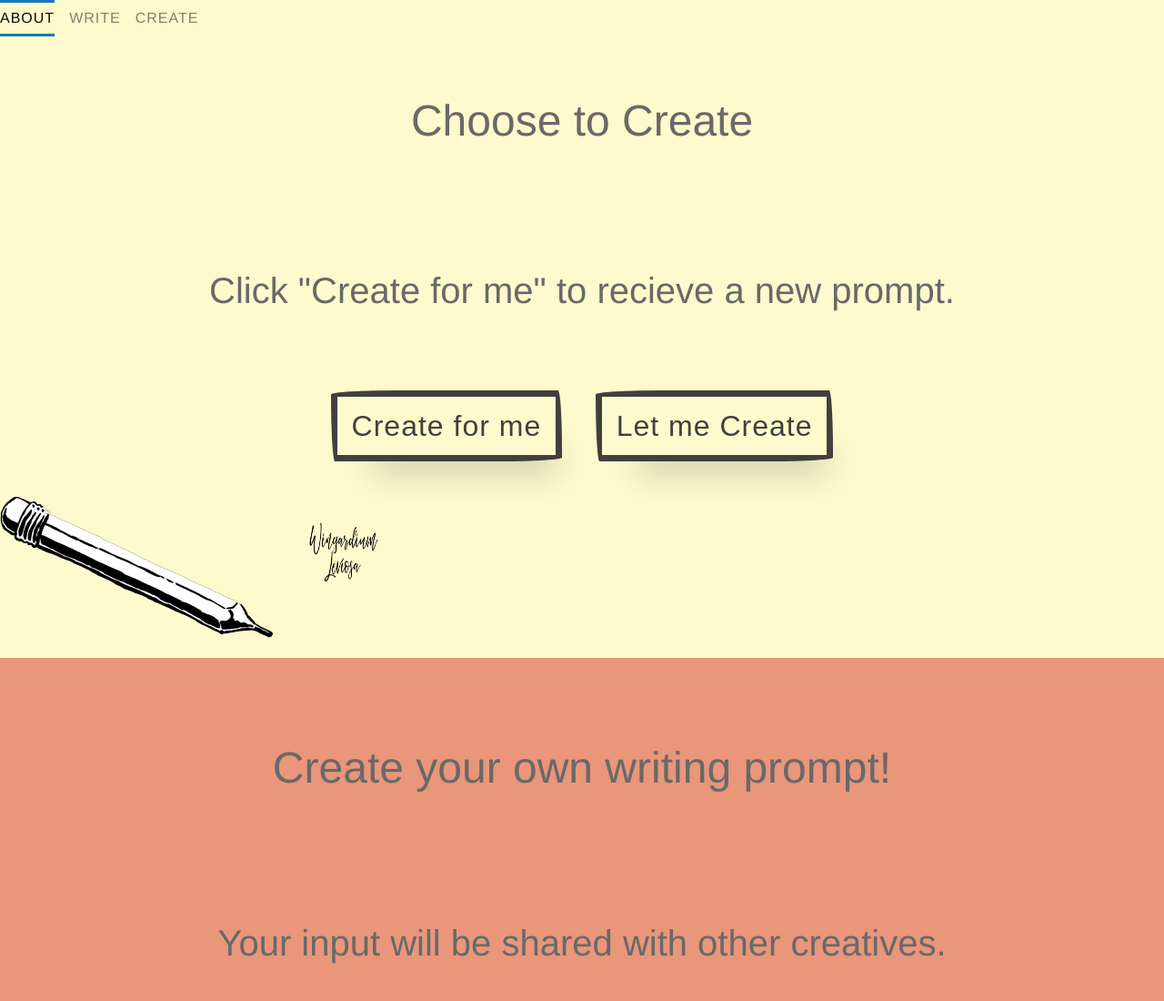
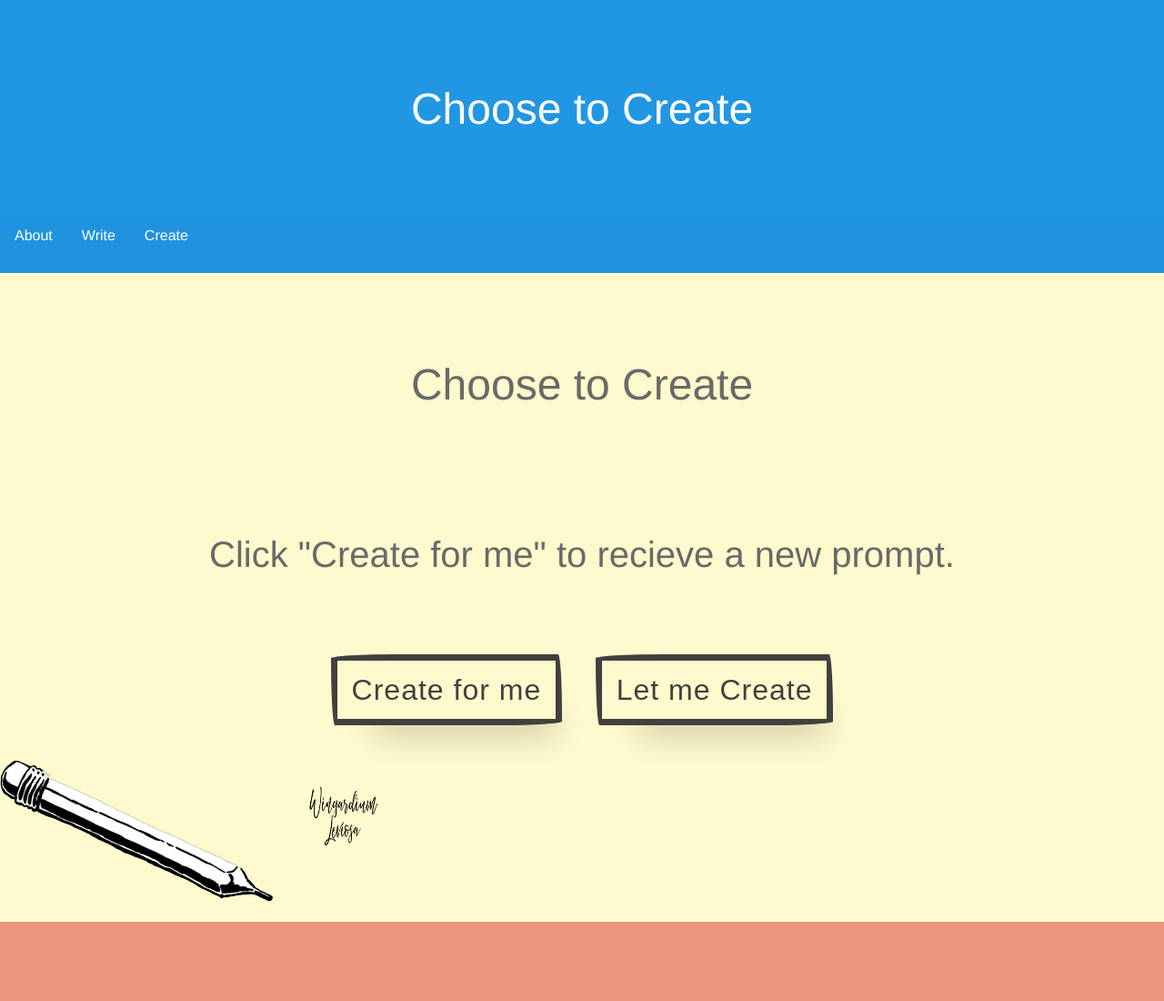
Before and after one commit to cristineshipman/choose_to_create, a website: page index.html in a window 1280 px wide. Shown: the top 1100 px of the page at 91% size. Drawn offline with Linux system fonts and the light colour scheme.

Commit message:
messing with nav bar

```diff
--- a/css/app.css
+++ b/css/app.css
@@ -1,6 +1,7 @@
 
 
 body {
+  padding-top: 330px;
   background: #FFFACD;
   color: #696969;
 }
@@ -55,59 +56,78 @@ button:hover {
   box-shadow:2px 8px 4px -6px hsla(0,0%,0%,.3);
 }
 
+/*NAVAGATION BAR*/
 
-.menu-hover-lines {
-  text-align: center;
-  text-transform: uppercase;
-  font-weight: 500;
-  letter-spacing: 1px;
-  transition: all 0.35s ease;
+.sticky-shrinknav-menu {
+  position: absolute;
+  left: 50%;
+  -webkit-transform: translateX(-50%);
+      -ms-transform: translateX(-50%);
+          transform: translateX(-50%);
+  bottom: 0;
+  height: 3.75rem;
+  line-height: 3.75rem;
+  width: 100%;
+  background-color: rgba(23, 121, 186, 0.1);
+  transition: all 0.5s ease;
 }
 
-.menu-hover-lines li a {
-  padding: 0.75rem 0;
-  color: rgba(10, 10, 10, 0.5);
-  position: relative;
-  margin-left: 1rem;
+.sticky-shrinknav-menu li {
+  border-radius: 2px;
+  transition: all 0.3s ease;
 }
 
-.menu-hover-lines li:first-child a {
-  margin-left: 0;
+.sticky-shrinknav-menu li:hover {
+  box-shadow: 0 0 0 1px #fefefe;
 }
 
-.menu-hover-lines li.active > a {
-  background-color: transparent;
+.sticky-shrinknav-menu a {
+  color: #fefefe;
 }
 
-.menu-hover-lines a:before,
-.menu-hover-lines a::after {
-  height: 3px;
-  position: absolute;
-  content: '';
-  transition: all 0.35s ease;
-  background-color: #1779ba;
-  width: 0;
+.sticky-shrinknav-header-title {
+  transition: all 0.3s ease;
+  position: relative;
+  -webkit-transform: translateY(-1.875rem);
+      -ms-transform: translateY(-1.875rem);
+          transform: translateY(-1.875rem);
+  margin-bottom: 0;
+  color: #fefefe;
 }
 
-.menu-hover-lines a::before {
+.sticky-shrinknav-header {
+  width: 100%;
+  height: 300px;
+  display: -webkit-flex;
+  display: -ms-flexbox;
+  display: flex;
+  -webkit-align-items: center;
+      -ms-flex-align: center;
+          align-items: center;
+  -webkit-justify-content: center;
+      -ms-flex-pack: center;
+          justify-content: center;
+  background-color: #2196e3;
+  text-align: center;
+  position: fixed;
   top: 0;
   left: 0;
+  overflow: hidden;
+  transition: all 0.5s ease;
 }
 
-.menu-hover-lines a::after {
-  bottom: 0;
-  right: 0;
+body.sticky-shrinknav-wrapper {
+  padding-top: 130px;
 }
 
-.menu-hover-lines a:hover,
-.menu-hover-lines li.active > a {
-  color: #0a0a0a;
-  transition: all 0.35s ease;
+body.sticky-shrinknav-wrapper .sticky-shrinknav-header {
+  height: 3.75rem;
+  background-color: rgba(23, 121, 186, 0.9);
 }
 
-.menu-hover-lines a:hover::before,
-.menu-hover-lines .active a::before,
-.menu-hover-lines a:hover::after,
-.menu-hover-lines .active a::after {
-  width: 100%;
+body.sticky-shrinknav-wrapper .sticky-shrinknav-header .sticky-shrinknav-header-title {
+  -webkit-transform: scale(0);
+      -ms-transform: scale(0);
+          transform: scale(0);
+  transition: all 0.3s ease;
 }
--- a/index.html
+++ b/index.html
@@ -11,11 +11,14 @@
   </head>
   <body>
     <!-- NAVAGATION  -->
-    <ul class="menu menu-hover-lines">
-      <li><a href="#page3">About</a></li>
-      <li><a href="#page1">Write</a></li>
-      <li><a href="#page2">Create</a></li>
-    </ul>
+    <header class="sticky-shrinknav-header">
+      <h1 class="sticky-shrinknav-header-title">Choose to Create</h1>
+      <ul class="menu align-center sticky-shrinknav-menu">
+        <li><a href="#page1">About</a></li>
+        <li><a href="#page2">Write</a></li>
+        <li><a href="#page3">Create</a></li>
+      </ul>
+  </header>
 
 <!-- PAGE 1 -->
     <div id="page1" class="row">
--- a/js/app.js
+++ b/js/app.js
@@ -1,3 +1,13 @@
+$(function() {
+  $(window).scroll(function() {
+    var winTop = $(window).scrollTop();
+    if (winTop >= 30) {
+      $("body").addClass("sticky-shrinknav-wrapper");
+    } else{
+      $("body").removeClass("sticky-shrinknav-wrapper");
+    }
+  });
+});
 
 
 // created list of writing prompts
```
